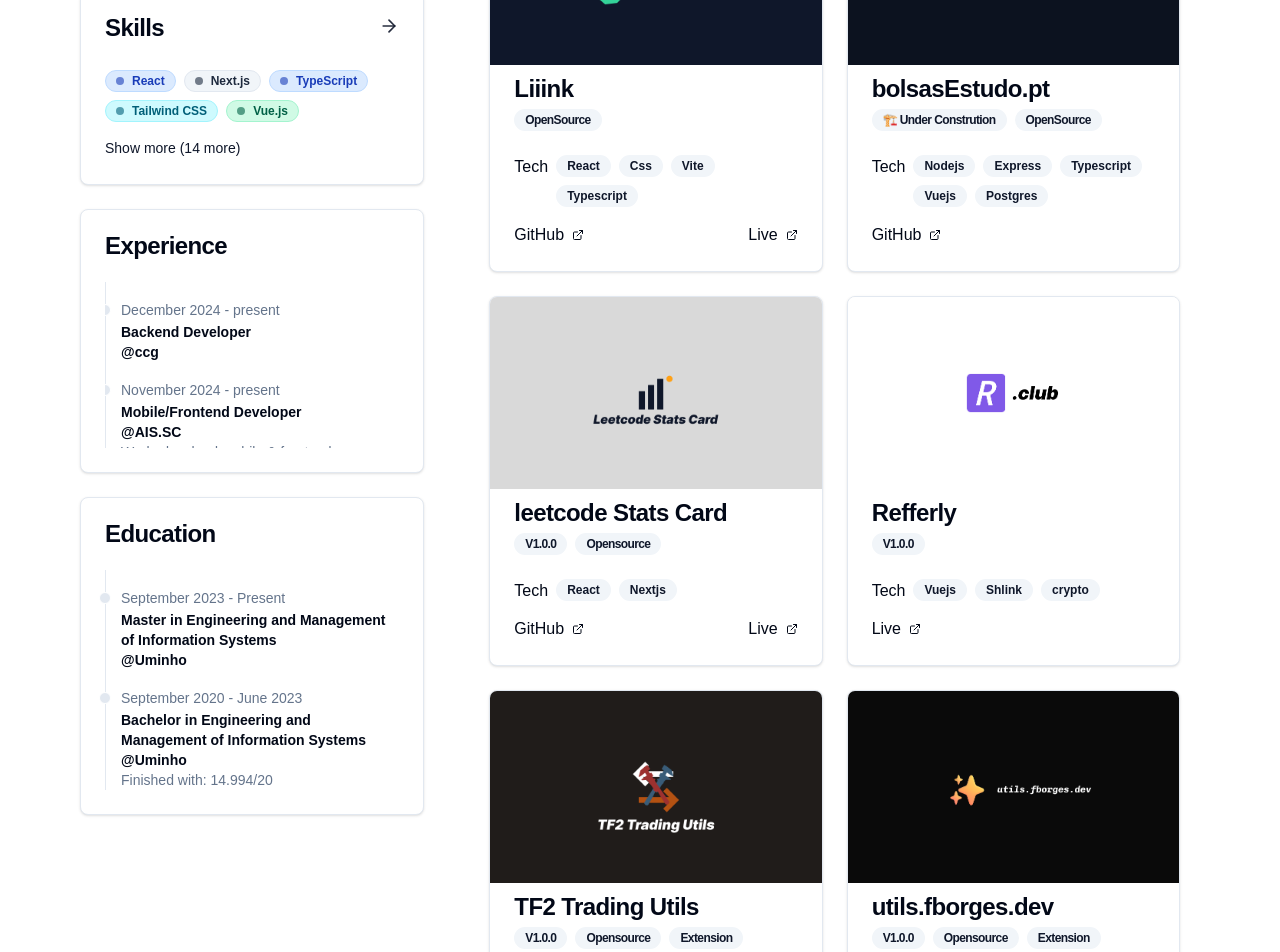
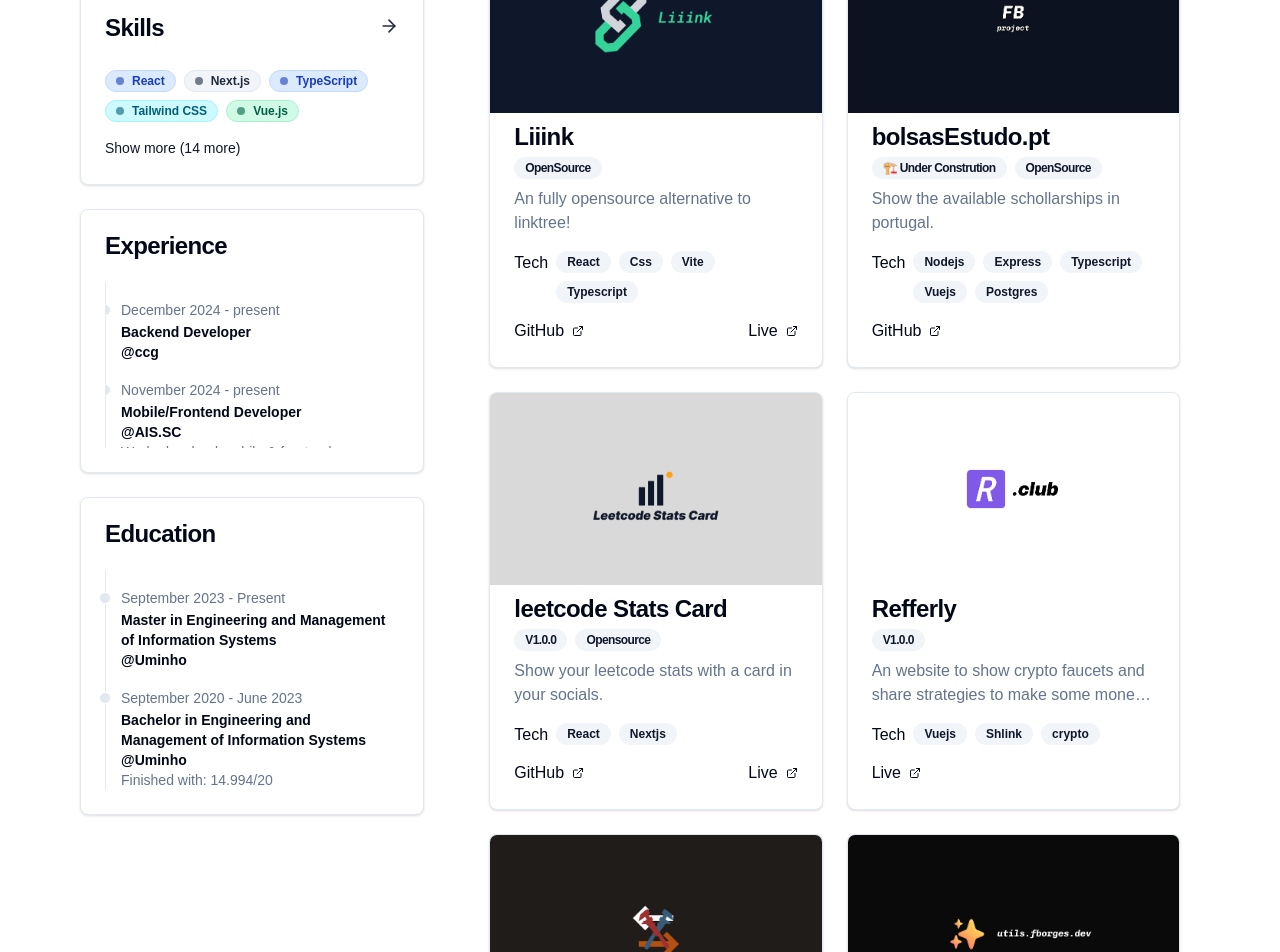
Before and after one commit to Franciscoborges2002/portfolio, a React (Vite) app: page /projects in a window 1280 px wide. Shown: the part 700-1652 px from the top of the page. Built offline with nearby package versions, Linux system fonts and the light colour scheme.

Commit message:
feat: add projects model and data updated

```diff
--- a/src/data/projects.ts
+++ b/src/data/projects.ts
@@ -1,20 +1,42 @@
-export const projects = [
+export interface Project {
+  id: number;
+  title: string;
+  shortDescription: string;
+  longDescription?: string;
+  tech: string[];
+  tags?: string[];
+  github?: string;
+  demo?: string;
+  image: string;
+  feature: boolean;
+  takeaways?: string[];
+}
+
+export const projects: Project[] = [
   {
     id: 1,
     title: "steamShark",
-    description:
+    shortDescription:
       "A Google chrome extension to prevent phishing attacks in steam environmnent!",
+    longDescription:
+      "steamShark is a Chrome extension built to protect Steam users from phishing attacks. It inspects trade URLs and external links in real time, cross-referencing them against a backend API to flag known malicious domains before the user interacts with them. This was my first Chrome extension — I built it to solve a real problem in the Steam trading community where phishing scams were widespread.",
     tech: ["Javascript", "Git", "API", "golang", "SQLite", "react"],
     tags: ["OpenSource", "Extension"],
     github: "https://github.com/steamShark",
     demo: "https://steamshark.app/",
     image: "/images/projects/steamShark.png",
     feature: true,
+    takeaways: [
+      "Built my first Chrome extension from scratch, learning the extension manifest and content script lifecycle",
+      "Learned how Chrome extensions communicate with external APIs using fetch inside service workers",
+      "Understood how to inject scripts into web pages and interact with the DOM from an extension context",
+      "Got hands-on experience connecting a frontend extension to a Go backend with a SQLite database",
+    ],
   },
   {
     id: 2,
     title: "TSI2market App",
-    description:
+    shortDescription:
       "Main frontend developer for the TSI2Market application hosted by AISSC @Uminho.",
     tech: ["React Native", "Expo", "React", "Shadcn", "tailwindcss"],
     tags: ["Event App", "Frontend"],
@@ -24,7 +46,7 @@
   {
     id: 3,
     title: "Liiink",
-    description: "An fully opensource alternative to linktree!",
+    shortDescription: "An fully opensource alternative to linktree!",
     tech: ["React", "Css", "Vite", "Typescript"],
     tags: ["OpenSource"],
     github: "https://github.com/Franciscoborges2002/liiink",
@@ -35,7 +57,7 @@
   {
     id: 4,
     title: "bolsasEstudo.pt",
-    description: "Show the available schollarships in portugal.",
+    shortDescription: "Show the available schollarships in portugal.",
     tech: ["Nodejs", "Express", "Typescript", "Vuejs", "Postgres"],
     tags: ["🏗️ Under Constrution", "OpenSource"],
     github: "https://github.com/Franciscoborges2002/bolsasEstudo.pt",
@@ -45,7 +67,7 @@
   {
     id: 5,
     title: "leetcode Stats Card",
-    description: "Show your leetcode stats with a card in your socials.",
+    shortDescription: "Show your leetcode stats with a card in your socials.",
     tech: ["React", "Nextjs"],
     tags: ["V1.0.0", "Opensource"],
     demo: "https://leetcodestatscard.fborges.dev/",
@@ -56,7 +78,7 @@
   {
     id: 6,
     title: "Refferly",
-    description:
+    shortDescription:
       "An website to show crypto faucets and share strategies to make some money in crypto space.",
     tech: ["Vuejs", "Shlink", "crypto"],
     tags: ["V1.0.0"],
@@ -67,10 +89,10 @@
   {
     id: 7,
     title: "TF2 Trading Utils",
-    description:
-      "A extension to help Team Fortress 2 players trading their items.",
+    shortDescription:
+      "An extension to help Team Fortress 2 players trading their items.",
     tech: ["Javascript", "Git"],
-    tags: ["V1.0.0", "Opensource", "Extension", "30+ Downloads"],
+    tags: ["V1.2.0", "Opensource", "Extension", "200+ Downloads"],
     demo: "https://chromewebstore.google.com/detail/tf2tradingutils/pjfeekdjhfcpaphlmapjeamcakidicjf",
     github: "https://github.com/Franciscoborges2002/tf2TradingUtils",
     image: "/images/projects/tf2TradingUtils.png",
@@ -79,7 +101,7 @@
   {
     id: 8,
     title: "utils.fborges.dev",
-    description:
+    shortDescription:
       "A extension to help Team Fortress 2 players trading their items.",
     tech: ["Javascript", "Git"],
     tags: ["V1.0.0", "Opensource", "Extension"],
@@ -91,7 +113,7 @@
   {
     id: 9,
     title: "PomoCore",
-    description:
+    shortDescription:
       "A website that applies the Pomodoro Technique to your tasks, helping you manage time, boost productivity, and track progress.",
     tech: ["Vue", "LocalStorage"],
     github: "https://github.com/Franciscoborges2002/pomoCore",
@@ -102,7 +124,7 @@
   {
     id: 10,
     title: "faceitJS",
-    description: "A API wrapper for faceit API to facilitate the usage.",
+    shortDescription: "A API wrapper for faceit API to facilitate the usage.",
     tags: ["Opensource", "Package"],
     tech: ["Javascript", "Git", "npm"],
     github: "https://github.com/Franciscoborges2002/faceitjs",
@@ -113,7 +135,8 @@
   {
     id: 11,
     title: "backpacktfJS",
-    description: "A API wrapper for backpack.tf API to facilitate the usage.",
+    shortDescription:
+      "A API wrapper for backpack.tf API to facilitate the usage.",
     tags: ["Opensource", "Package"],
     tech: ["Javascript", "Git", "npm"],
     github: "https://github.com/Franciscoborges2002/backpacktfJS",
@@ -124,7 +147,8 @@
   {
     id: 12,
     title: "startproject cli",
-    description: "A simple CLI tool to start a JS project in major frameworks.",
+    shortDescription:
+      "A simple CLI tool to start a JS project in major frameworks.",
     tags: ["Opensource", "Package"],
     tech: ["Javascript", "Git", "npm"],
     github: "https://github.com/Franciscoborges2002/startProjectCLI",
@@ -135,7 +159,7 @@
   {
     id: 13,
     title: "goalVision",
-    description:
+    shortDescription:
       "Designed to bridge the gap between football coaches and players who are eager to take their skills to the next level.",
     tags: ["⏸️ Paused"],
     tech: ["Javascript", "express", "nodejs", "vue.js"],
@@ -146,7 +170,7 @@
   {
     id: 14,
     title: "Arquitecture Transformation",
-    description:
+    shortDescription:
       "Transform a monolithic application to a microservices architecture.",
     tech: ["Java", "Spring", "MySQL", "Docker", "UML"],
     tags: ["📚 College Project"],
@@ -157,7 +181,7 @@
   {
     id: 15,
     title: "Handball Management System (HMS)",
-    description: "Handle information of handball matches in real time.",
+    shortDescription: "Handle information of handball matches in real time.",
     tech: ["Java", "Spring", "Android Studio", "MySQL", "Docker", "UML"],
     tags: ["📚 College Project"],
     github: "https://github.com/Franciscoborges2002/ABC-DAI",
@@ -167,7 +191,7 @@
   {
     id: 16,
     title: "Smart Urban Solution (SUS)",
-    description:
+    shortDescription:
       "Develop a parking management application and the gamification of a transportation application.",
     tech: [
       "Java",
```
